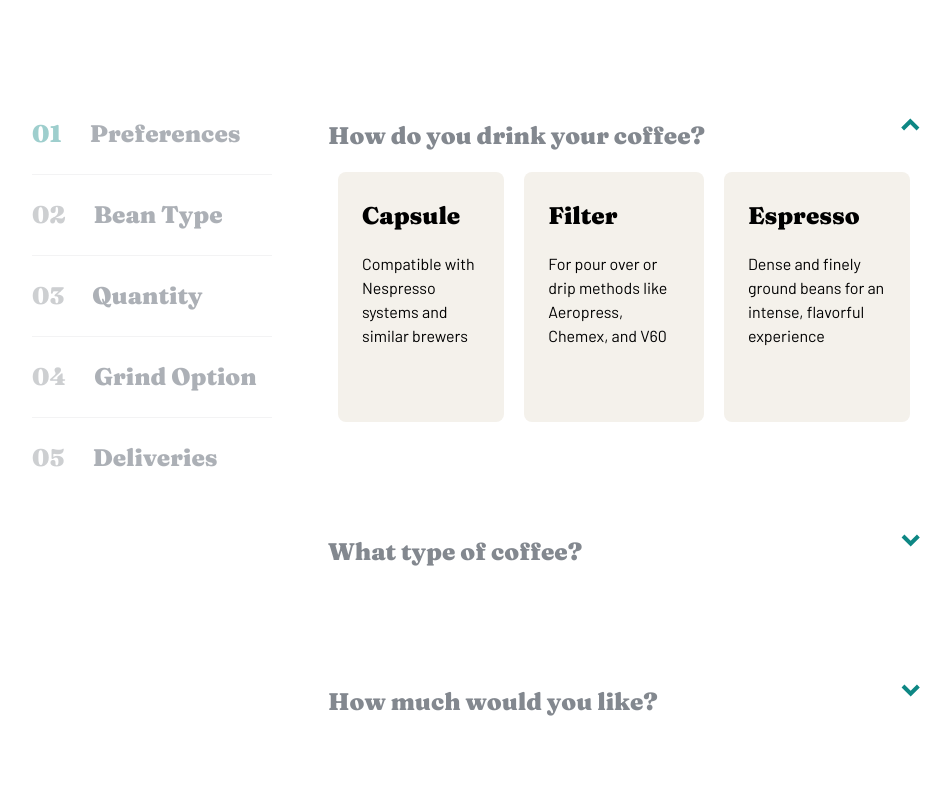
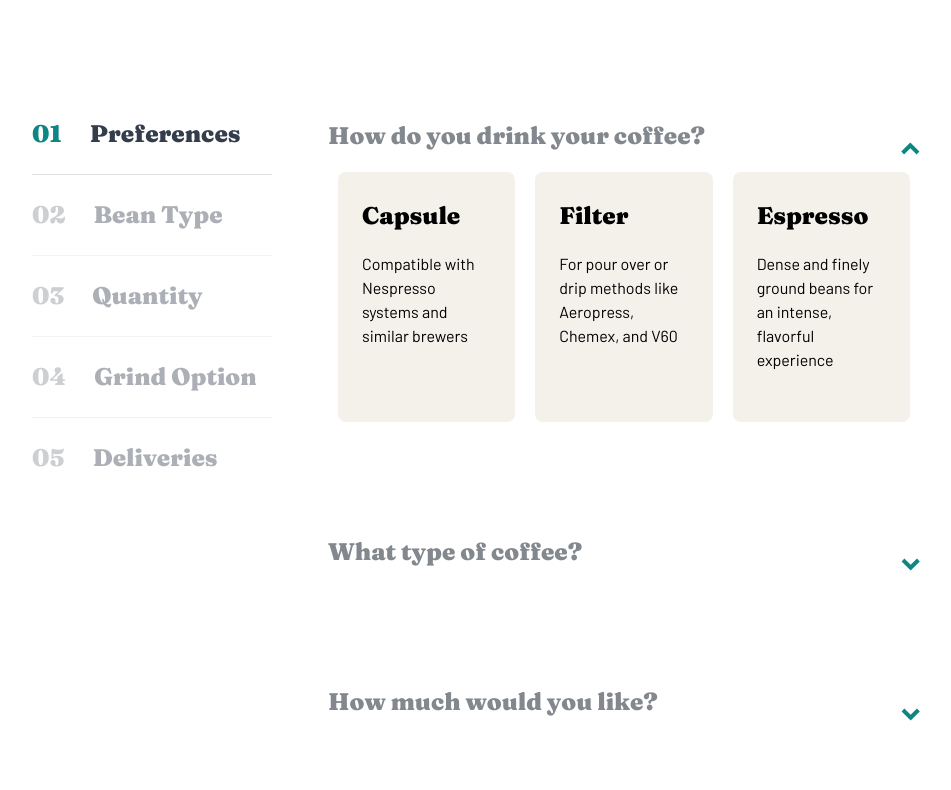
Before and after one commit to AnnaKus5/CoffeeRoasters, a React (Vite) app: page /subscription in a window 1280 px wide. Shown: the part 710-1500 px from the top of the page, without its empty margins (152-1103 px from the left). Built offline with nearby package versions, Linux system fonts and the light colour scheme.

Commit message:
Add active Subscription Page sidebar

```diff
--- a/src/components/ProductsContainer.jsx
+++ b/src/components/ProductsContainer.jsx
@@ -14,7 +14,7 @@ export default function ProductsContainer() {
     return (
         <section className="mx-auto sm:relative sm:mx-10 md:pt-10">
             {/* <h2 className="mb-3 font-serif text-text5xl leading-[72px] text-grey text-center sm:opacity-50 sm:text-text7xl sm:mb-6 sm:absolute sm:-top-12 start-[10%] md:start-[20%] md:text-text10xl md:-top-10 md:leading-none" style={gradientStyles}>our collection</h2> */}
-            <h2 className="mb-3 font-serif text-text5xl leading-[72px] text-grey text-center sm:opacity-50 sm:text-text7xl sm:mb-6 md:text-text10xl md:leading-none md:mx-10" style={gradientStyles}>our collection</h2>
+            <h2 className="mb-3 font-serif text-text5xl leading-[72px] text-grey text-center sm:opacity-50 sm:text-text7xl sm:mb-6 md:text-[80px] xmd:text-[120px] lg:text-text10xl md:leading-none md:mx-10" style={gradientStyles}>our collection</h2>
 
             <div className="sm:relative sm:-top-[50px] xmd:-top-14 xmd:flex xmd:justify-center ">
                 <SingleProduct img={granEspressoImage} name="Gran Espresso" description="Light and flavorful blend with cocoa and black pepper for an intense experience"/>
--- a/src/components/SelectBox.jsx
+++ b/src/components/SelectBox.jsx
@@ -1,4 +1,4 @@
-export default function SelectBox ({header, description, active, id, name, setSelectOptionsState, setActiveSelection}) {
+export default function SelectBox ({header, description, active, id, name, setSelectOptionsState, activeSelection, setActiveSelection, setWaitForSelect}) {
 
     function handleClick(e) {
         const id = e.target.getAttribute("data-id")
@@ -11,6 +11,13 @@ export default function SelectBox ({header, description, active, id, name, setSe
             }
             newState[id] = true
             return newState
+        })
+
+        setWaitForSelect(() => {
+            if (name === "quantity" && activeSelection.grind.isDisable) {
+                return "deliveries"
+            }
+            return activeSelection[preferences].next
         })
 
         setActiveSelection(prev => {
@@ -31,14 +38,20 @@ export default function SelectBox ({header, description, active, id, name, setSe
             }
             return newState
         })
+
     }
+
+    // archivePlan = useRef()
+    // archivePlan.current.scrollIntoView({
+    //     behavior: 'smooth',
+    //     block: 'nearest',
+    //     inline: 'center'
+    // })
 
 
 
-    //data-preferences? to
-
     return (
-        <div onClick={(e) => handleClick(e)} data-id={id} data-preferences={name} className={`mb-4 px-6 py-6 rounded-lg ${active ? '' : 'hover:bg-paleOrange'} ${active ? 'bg-darkCyan' : 'bg-lightGrey'} sm:mx-[10px] sm:h-[250px] sm:py-0`}>
+        <div onClick={(e) => handleClick(e)} data-id={id} data-preferences={name} className={`mb-4 px-6 py-6 rounded-lg ${active ? '' : 'hover:bg-paleOrange'} ${active ? 'bg-darkCyan' : 'bg-lightGrey'} sm:mx-[10px] sm:h-[250px] sm:py-0 xmd:w-56`}>
             <h3 data-id={id} data-preferences={name} className="font-serif text-lg sm:leading-6 sm:mt-8 sm:mb-6">{header}</h3>
             <p data-id={id} data-preferences={name}>{description}</p>
         </div>
--- a/src/components/SelectSection.jsx
+++ b/src/components/SelectSection.jsx
@@ -1,7 +1,7 @@
 import { useState } from "react"
 import SelectBox from "./SelectBox"
 
-export default function SelectSection({ name, active, isDisable, header, options, setActiveSelection }) {
+export default function SelectSection({ name, active, isDisable, header, options, activeSelection, setActiveSelection, setWaitForSelect }) {
 
     const [selectOptionsState, setSelectOptionsState] = useState({
         1: false,
@@ -22,8 +22,8 @@ export default function SelectSection({ name, active, isDisable, header, options
         })
     }
 
-    const arrow = (<svg onClick={handleActiveSelect} width="19" height="13" xmlns="http://www.w3.org/2000/svg"><path d="M15.949.586l2.828 2.828-9.096 9.096L.586 3.414 3.414.586l6.267 6.267z" fill="#0E8784" fillRule="nonzero" /></svg>)
-    const reverseArrow = (<svg onClick={handleActiveSelect} width="19" height="13" className="block, rotate-180" xmlns="http://www.w3.org/2000/svg"><path d="M15.949.586l2.828 2.828-9.096 9.096L.586 3.414 3.414.586l6.267 6.267z" fill="#0E8784" fillRule="nonzero" /></svg>)
+    const arrow = (<svg onClick={handleActiveSelect} width="19" height="13" className="mt-6" xmlns="http://www.w3.org/2000/svg"><path d="M15.949.586l2.828 2.828-9.096 9.096L.586 3.414 3.414.586l6.267 6.267z" fill="#0E8784" fillRule="nonzero" /></svg>)
+    const reverseArrow = (<svg onClick={handleActiveSelect} width="19" height="13" className="block mt-6 rotate-180" xmlns="http://www.w3.org/2000/svg"><path d="M15.949.586l2.828 2.828-9.096 9.096L.586 3.414 3.414.586l6.267 6.267z" fill="#0E8784" fillRule="nonzero" /></svg>)
 
     const content = options.map(box => {
         return (
@@ -34,7 +34,9 @@ export default function SelectSection({ name, active, isDisable, header, options
                 id={box.id} setSelectOptionsState={setSelectOptionsState}
                 active={selectOptionsState[box.id]}
                 name={name}
-                setActiveSelection={setActiveSelection} />
+                activeSelection={activeSelection}
+                setActiveSelection={setActiveSelection}
+                setWaitForSelect={setWaitForSelect} />
         )
     })
 
--- a/src/components/SubscriptionConfiguration.jsx
+++ b/src/components/SubscriptionConfiguration.jsx
@@ -24,6 +24,8 @@ export default function SubscriptionConfiguration() {
             deliveries: {isActive: false, isDisable: false, selectedByUser: "", next: false}
         }
     )
+
+    const [waitForSelect, setWaitForSelect] = useState("preferences")
 
     let weekCostShipment = "$7.20"
     let twoWeekCostShipment = "$9.60"
@@ -114,13 +116,17 @@ export default function SubscriptionConfiguration() {
             header={step.header}
             options={step.options}
             id={step.id}
-            setActiveSelection={setActiveSelection} />
+            activeSelection={activeSelection}
+            setActiveSelection={setActiveSelection}
+            setWaitForSelect={setWaitForSelect} />
         )
     })
 
     return (
         <div className="xmd:flex xmd:justify-center">
             <SubscriptionStepsSidebar
+                waitForSelect={waitForSelect}
+                setWaitForSelect={setWaitForSelect}
                 setActiveSelection={setActiveSelection} />
             <section className="xmd:w-1/2">
                 {selectElements}
--- a/src/components/SubscriptionsStepsSidebar.jsx
+++ b/src/components/SubscriptionsStepsSidebar.jsx
@@ -1,6 +1,4 @@
-export default function SubscriptionStepsSidebar ({setActiveSelection}) {
-
-    //add style to selected item: remove opacity
+export default function SubscriptionStepsSidebar ({waitForSelect, setWaitForSelect, setActiveSelection}) {
 
     function handleClick(e) {
         const selectedSection = e.target.getAttribute("data-preferences")
@@ -11,16 +9,18 @@ export default function SubscriptionStepsSidebar ({setActiveSelection}) {
                 [selectedSection]: {...prev[selectedSection], isActive: true}
             }
         })
+
+        setWaitForSelect(selectedSection)
     }
 
     return (
         <aside className="hidden mr-8 xmd:block lg:mr-32">
             <ul className=" w-60">
-                <li onClick={(e) => handleClick(e)} data-preferences="preferences" className="pb-6 border-b border-opacity-25 border-grey font-serif text-lg text-darkGreyBlue leading-8 opacity-40 hover:cursor-pointer"><span className="mr-7 text-darkCyan">01</span>Preferences</li>
-                <li onClick={(e) => handleClick(e)} data-preferences="bean" className="pb-6 mt-6 border-b border-opacity-25 border-grey font-serif text-lg text-darkGreyBlue leading-8 opacity-40 hover:cursor-pointer"><span className="mr-7 text-grey">02</span>Bean Type</li>
-                <li onClick={(e) => handleClick(e)} data-preferences="quantity" className="pb-6 mt-6 border-b border-opacity-25 border-grey font-serif text-lg text-darkGreyBlue leading-8 opacity-40 hover:cursor-pointer"><span className="mr-7 text-grey">03</span>Quantity</li>
-                <li onClick={(e) => handleClick(e)} data-preferences="grind" className="pb-6 mt-6 border-b border-opacity-25 border-grey font-serif text-lg text-darkGreyBlue leading-8 opacity-40 hover:cursor-pointer"><span className="mr-7 text-grey">04</span>Grind Option</li>
-                <li onClick={(e) => handleClick(e)} data-preferences="deliveries" className="pb-6 mt-6 font-serif text-lg text-darkGreyBlue leading-8 opacity-40 hover:cursor-pointer"><span className="mr-7 text-grey">05</span>Deliveries</li>
+                <li onClick={(e) => handleClick(e)} data-preferences="preferences" className={`pb-6 border-b border-opacity-25 border-grey font-serif text-lg text-darkGreyBlue leading-8 ${waitForSelect === "preferences" ? "" : "opacity-40"} hover:cursor-pointer`}><span className="mr-7 text-darkCyan">01</span>Preferences</li>
+                <li onClick={(e) => handleClick(e)} data-preferences="bean" className={`pb-6 mt-6 border-b border-opacity-25 border-grey font-serif text-lg text-darkGreyBlue leading-8 ${waitForSelect === "bean" ? "" : "opacity-40"} hover:cursor-pointer`}><span className="mr-7 text-grey">02</span>Bean Type</li>
+                <li onClick={(e) => handleClick(e)} data-preferences="quantity" className={`pb-6 mt-6 border-b border-opacity-25 border-grey font-serif text-lg text-darkGreyBlue leading-8 ${waitForSelect === "quantity" ? "" : "opacity-40"} hover:cursor-pointer`}><span className="mr-7 text-grey">03</span>Quantity</li>
+                <li onClick={(e) => handleClick(e)} data-preferences="grind" className={`pb-6 mt-6 border-b border-opacity-25 border-grey font-serif text-lg text-darkGreyBlue leading-8 ${waitForSelect === "grind" ? "" : "opacity-40"} hover:cursor-pointer`}><span className="mr-7 text-grey">04</span>Grind Option</li>
+                <li onClick={(e) => handleClick(e)} data-preferences="deliveries" className={`pb-6 mt-6 font-serif text-lg text-darkGreyBlue leading-8 ${waitForSelect === "deliveries" ? "" : "opacity-40"} hover:cursor-pointer`}><span className="mr-7 text-grey">05</span>Deliveries</li>
             </ul>
         </aside>
     )
```
